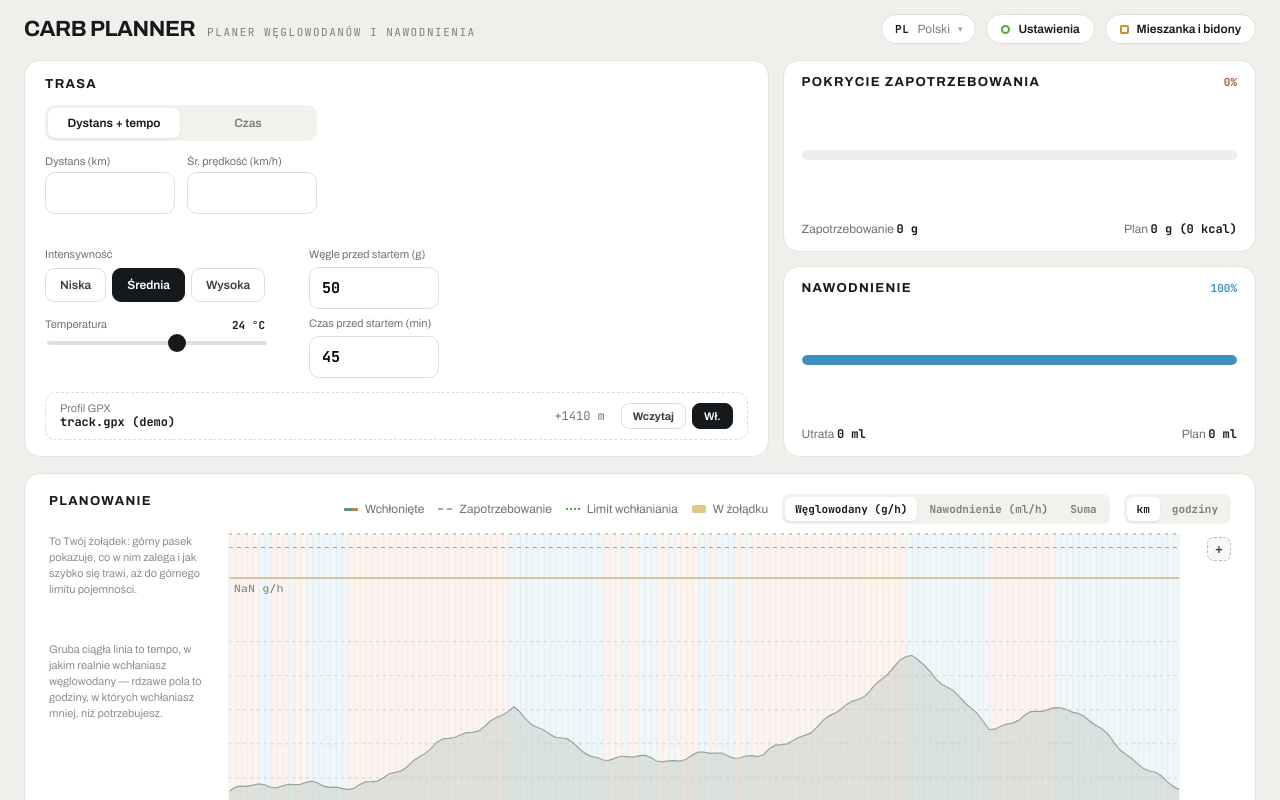
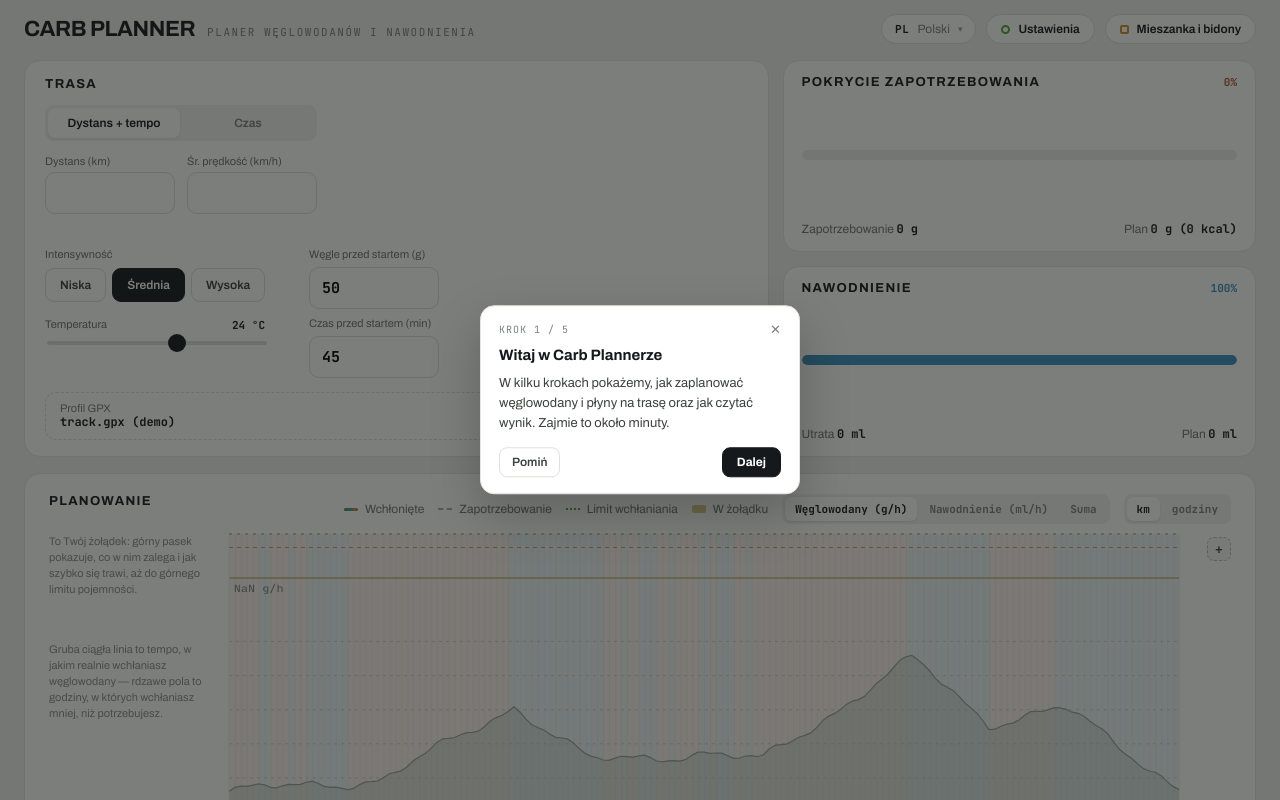
Before and after one commit to dzieciol-kamil/carb-planner, a React (Vite) app: page / in a window 1280 px wide. Shown: the top 800 px of the page. Built offline with nearby package versions, Linux system fonts and the light colour scheme.

Commit message:
Add TourOverlay spotlight engine and mount it in App
Renders a dimmed backdrop with a cutout around the current step's
data-tour target plus a positioned tooltip (Back/Next/Skip, Escape
to close), and auto-starts the tour 400ms after first mount when
ui.tourSeen is false.

```diff
--- a/src/App.tsx
+++ b/src/App.tsx
@@ -1,3 +1,4 @@
+import { useEffect } from 'react';
 import { ChartCard } from './components/chart/ChartCard';
 import { Footer } from './components/Footer';
 import { Header } from './components/Header';
@@ -6,10 +7,19 @@
 import { RecipesSection } from './components/recipes/RecipesSection';
 import { RoutePanel } from './components/RoutePanel';
 import { SummaryCards } from './components/SummaryCards';
+import { TourOverlay } from './components/tour/TourOverlay';
 import { useAppStore } from './store/appStore';
 
 function App() {
   const panel = useAppStore((s) => s.ui.panel);
+  const tourSeen = useAppStore((s) => s.ui.tourSeen);
+  const startTour = useAppStore((s) => s.startTour);
+
+  useEffect(() => {
+    if (tourSeen) return;
+    const id = setTimeout(startTour, 400);
+    return () => clearTimeout(id);
+  }, [tourSeen, startTour]);
 
   return (
     <div style={{ minHeight: '100vh', padding: '14px 24px 40px', display: 'flex', flexDirection: 'column', alignItems: 'center', gap: 16 }}>
@@ -25,6 +35,7 @@
         <RecipesSection />
       </div>
       <Footer />
+      <TourOverlay />
     </div>
   );
 }
--- /dev/null
+++ b/src/components/tour/TourOverlay.tsx
@@ -0,0 +1,172 @@
+import { useEffect, useLayoutEffect, useState, type CSSProperties, type ReactNode } from 'react';
+import { t } from '../../i18n/strings';
+import { useAppStore } from '../../store/appStore';
+import { tourGhostBtn, tourPrimaryBtn } from './tourStyles';
+import { TOUR_STEPS, type TourStep } from './tourSteps';
+
+interface Rect {
+  top: number;
+  left: number;
+  width: number;
+  height: number;
+}
+
+function measure(target: string): Rect | null {
+  const el = document.querySelector(`[data-tour="${target}"]`);
+  if (!el) return null;
+  const r = el.getBoundingClientRect();
+  return { top: r.top, left: r.left, width: r.width, height: r.height };
+}
+
+const PAD = 8;
+const TOOLTIP_WIDTH = 320;
+const MARGIN = 14;
+const BACKDROP = 'rgba(18,20,18,0.55)';
+
+export function TourOverlay() {
+  const tourStep = useAppStore((s) => s.ui.tourStep);
+  const lang = useAppStore((s) => s.ui.lang);
+  const setTourStep = useAppStore((s) => s.setTourStep);
+  const closeTour = useAppStore((s) => s.closeTour);
+  const strings = t(lang);
+  const [rect, setRect] = useState<Rect | null>(null);
+
+  const step: TourStep | null = tourStep !== null ? TOUR_STEPS[tourStep] : null;
+
+  useLayoutEffect(() => {
+    if (!step?.target) {
+      setRect(null);
+      return;
+    }
+    const target = step.target;
+    document.querySelector(`[data-tour="${target}"]`)?.scrollIntoView({ behavior: 'smooth', block: 'center' });
+
+    let raf = 0;
+    const tick = () => {
+      const next = measure(target);
+      setRect((prev) =>
+        prev && next && prev.top === next.top && prev.left === next.left && prev.width === next.width && prev.height === next.height
+          ? prev
+          : next,
+      );
+      raf = requestAnimationFrame(tick);
+    };
+    tick();
+    return () => cancelAnimationFrame(raf);
+  }, [step]);
+
+  useEffect(() => {
+    if (!step?.onEnter) return;
+    const cleanup = step.onEnter();
+    return () => cleanup?.();
+  }, [step]);
+
+  useEffect(() => {
+    if (tourStep === null) return;
+    const onKey = (e: KeyboardEvent) => {
+      if (e.key === 'Escape') closeTour();
+    };
+    window.addEventListener('keydown', onKey);
+    return () => window.removeEventListener('keydown', onKey);
+  }, [tourStep, closeTour]);
+
+  if (tourStep === null || !step) return null;
+
+  const isFirst = tourStep === 0;
+  const isLast = tourStep === TOUR_STEPS.length - 1;
+  const cutout = rect ? { top: rect.top - PAD, left: rect.left - PAD, width: rect.width + PAD * 2, height: rect.height + PAD * 2 } : null;
+
+  return (
+    <div style={{ position: 'fixed', inset: 0, zIndex: 200 }}>
+      {cutout ? (
+        <>
+          <div style={{ position: 'fixed', top: 0, left: 0, right: 0, height: Math.max(0, cutout.top), background: BACKDROP }} />
+          <div style={{ position: 'fixed', top: cutout.top + cutout.height, left: 0, right: 0, bottom: 0, background: BACKDROP }} />
+          <div style={{ position: 'fixed', top: cutout.top, left: 0, width: Math.max(0, cutout.left), height: cutout.height, background: BACKDROP }} />
+          <div style={{ position: 'fixed', top: cutout.top, left: cutout.left + cutout.width, right: 0, height: cutout.height, background: BACKDROP }} />
+          <div
+            style={{
+              position: 'fixed',
+              top: cutout.top,
+              left: cutout.left,
+              width: cutout.width,
+              height: cutout.height,
+              borderRadius: 10,
+              border: '2px solid var(--ink)',
+              boxShadow: '0 0 0 4px rgba(90,163,63,0.25)',
+              pointerEvents: 'none',
+            }}
+          />
+        </>
+      ) : (
+        <div style={{ position: 'fixed', inset: 0, background: BACKDROP }} />
+      )}
+
+      <TourTooltip cutout={cutout}>
+        <div style={{ display: 'flex', alignItems: 'center', justifyContent: 'space-between', gap: 12 }}>
+          <span style={{ fontFamily: "'JetBrains Mono', monospace", fontSize: 10, letterSpacing: '0.1em', textTransform: 'uppercase', color: 'var(--muted)' }}>
+            {strings.tourStepLabel} {tourStep + 1} / {TOUR_STEPS.length}
+          </span>
+          <button onClick={closeTour} style={{ border: 'none', background: 'none', cursor: 'pointer', fontSize: 13, color: 'var(--muted)', padding: 0 }}>
+            ✕
+          </button>
+        </div>
+        <span style={{ fontSize: 15, fontWeight: 700 }}>{strings[step.titleKey]}</span>
+        <span style={{ fontSize: 13, lineHeight: 1.55, color: 'var(--ink-soft)' }}>{strings[step.bodyKey]}</span>
+        <div style={{ display: 'flex', alignItems: 'center', justifyContent: 'space-between', gap: 10, marginTop: 4 }}>
+          <button onClick={closeTour} style={tourGhostBtn}>
+            {strings.tourSkip}
+          </button>
+          <div style={{ display: 'flex', gap: 8 }}>
+            {!isFirst && (
+              <button onClick={() => setTourStep(tourStep - 1)} style={tourGhostBtn}>
+                {strings.tourBack}
+              </button>
+            )}
+            <button onClick={() => (isLast ? closeTour() : setTourStep(tourStep + 1))} style={tourPrimaryBtn}>
+              {isLast ? strings.tourFinish : strings.tourNext}
+            </button>
+          </div>
+        </div>
+      </TourTooltip>
+    </div>
+  );
+}
+
+interface TourTooltipProps {
+  cutout: Rect | null;
+  children: ReactNode;
+}
+
+function TourTooltip({ cutout, children }: TourTooltipProps) {
+  const pos: CSSProperties = cutout
+    ? (() => {
+        const spaceBelow = window.innerHeight - (cutout.top + cutout.height);
+        const placeBelow = spaceBelow > 180 || spaceBelow > cutout.top;
+        const left = Math.min(Math.max(MARGIN, cutout.left), window.innerWidth - TOOLTIP_WIDTH - MARGIN);
+        return placeBelow
+          ? { position: 'fixed', top: cutout.top + cutout.height + 14, left }
+          : { position: 'fixed', bottom: window.innerHeight - cutout.top + 14, left };
+      })()
+    : { position: 'fixed', top: '50%', left: '50%', transform: 'translate(-50%, -50%)' };
+
+  return (
+    <div
+      style={{
+        ...pos,
+        width: TOOLTIP_WIDTH,
+        background: '#fff',
+        border: '1px solid var(--border)',
+        borderRadius: 14,
+        padding: '16px 18px',
+        boxShadow: '0 20px 50px rgba(0,0,0,0.22)',
+        display: 'flex',
+        flexDirection: 'column',
+        gap: 10,
+        boxSizing: 'border-box',
+      }}
+    >
+      {children}
+    </div>
+  );
+}
--- /dev/null
+++ b/src/components/tour/tourStyles.ts
@@ -0,0 +1,25 @@
+import type { CSSProperties } from 'react';
+
+export const tourGhostBtn: CSSProperties = {
+  border: '1px solid var(--chip-border)',
+  background: '#fff',
+  color: 'var(--ink-soft)',
+  borderRadius: 8,
+  padding: '7px 12px',
+  fontSize: 12,
+  fontWeight: 600,
+  fontFamily: 'Archivo, sans-serif',
+  cursor: 'pointer',
+};
+
+export const tourPrimaryBtn: CSSProperties = {
+  border: '1px solid var(--ink)',
+  background: 'var(--ink)',
+  color: '#fff',
+  borderRadius: 8,
+  padding: '7px 14px',
+  fontSize: 12,
+  fontWeight: 700,
+  fontFamily: 'Archivo, sans-serif',
+  cursor: 'pointer',
+};
```
